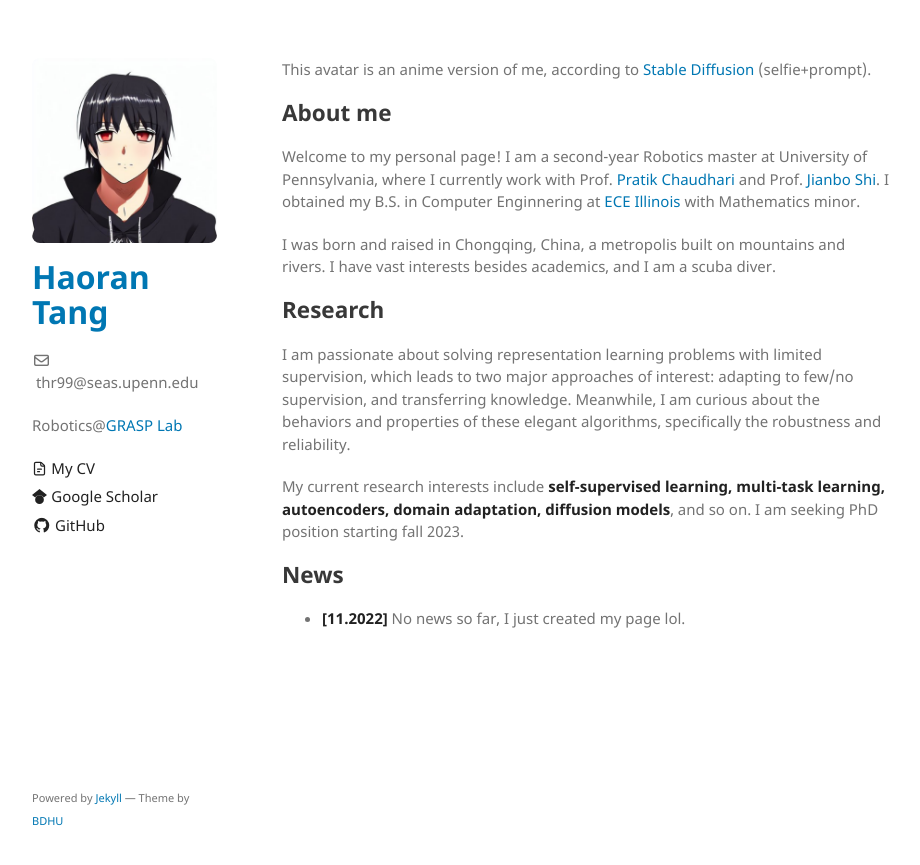
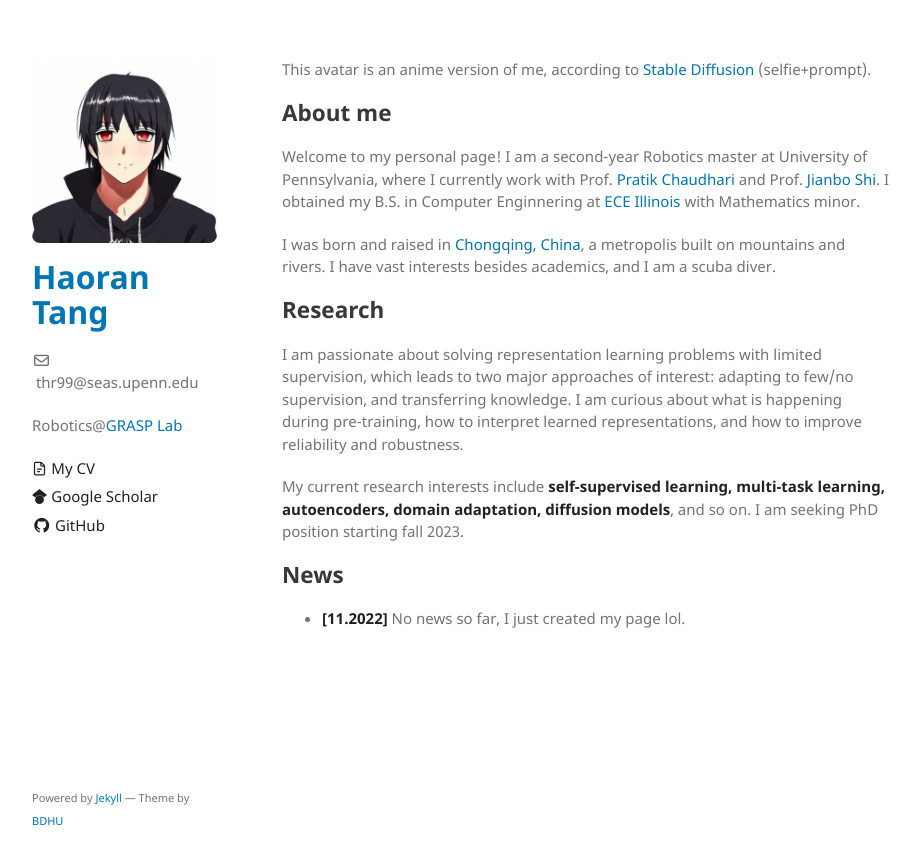
Before and after one commit to HaoranTang/HaoranTang.github.io, a Jekyll site: the page built from index.md, in a window 1280 px wide. Shown: the top 865 px of the page, without its empty margins (178-1098 px from the left). Built offline with Jekyll 4.4.1, drawn with Linux system fonts in a browser that asks for light colours.

Commit message:
Update index.md

```diff
--- a/index.md
+++ b/index.md
@@ -8,11 +8,11 @@ This avatar is an anime version of me, according to [Stable Diffusion](https://o
 
 Welcome to my personal page! I am a second-year Robotics master at University of Pennsylvania, where I currently work with Prof. [Pratik Chaudhari](https://pratikac.github.io/) and Prof. [Jianbo Shi](https://www.cis.upenn.edu/~jshi/). I obtained my B.S. in Computer Enginnering at [ECE Illinois](https://ece.illinois.edu/) with Mathematics minor.
 
-I was born and raised in Chongqing, China, a metropolis built on mountains and rivers. I have vast interests besides academics, and I am a scuba diver.
+I was born and raised in [Chongqing, China](https://en.wikipedia.org/wiki/Chongqing), a metropolis built on mountains and rivers. I have vast interests besides academics, and I am a scuba diver.
 
 ## Research
 
-I am passionate about solving representation learning problems with limited supervision, which leads to two major approaches of interest: adapting to few/no supervision, and transferring knowledge. Meanwhile, I am curious about the behaviors and properties of these elegant algorithms, specifically the robustness and reliability.
+I am passionate about solving representation learning problems with limited supervision, which leads to two major approaches of interest: adapting to few/no supervision, and transferring knowledge. I am curious about what is happening during pre-training, how to interpret learned representations, and how to improve reliability and robustness.
 
 My current research interests include **self-supervised learning, multi-task learning, autoencoders, domain adaptation, diffusion models**, and so on. I am seeking PhD position starting fall 2023.
 
```
